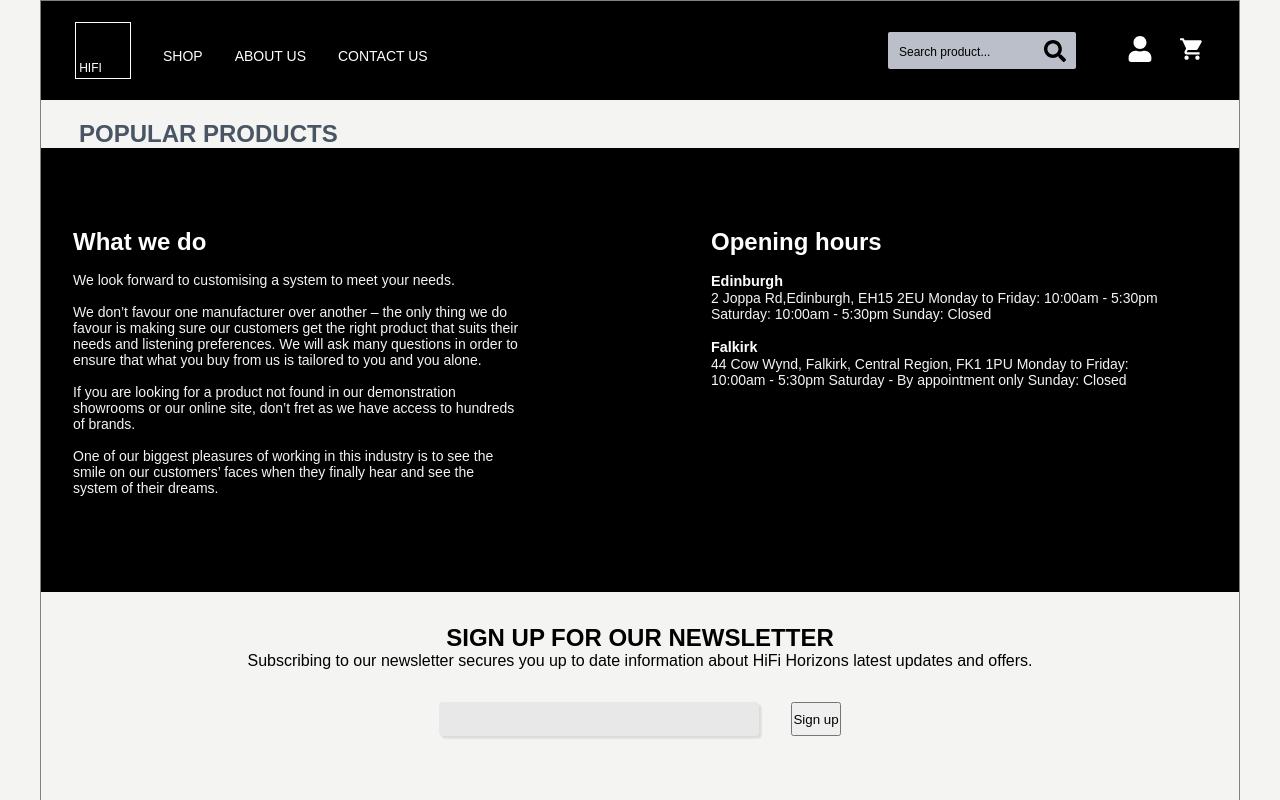
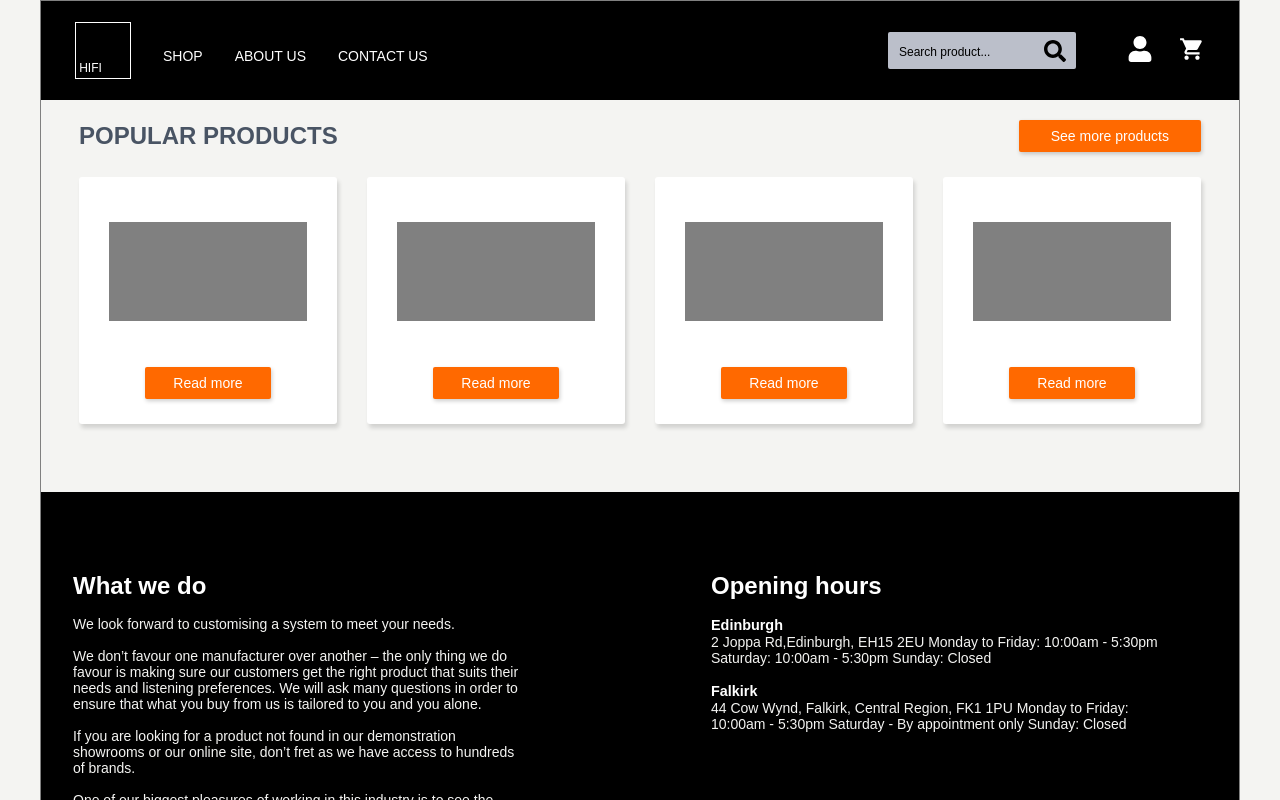
Before and after one commit to rts-cmk-wu13/hifi-horizon-therocket, a React (Vite) app: page / in a window 1280 px wide. Shown: the top 800 px of the page. Built offline with nearby package versions, Linux system fonts and the light colour scheme; a web font is replaced by a local one.

Commit message:
productcard dynamic for main and list page

```diff
--- a/src/components/Home/HomeProducts.jsx
+++ b/src/components/Home/HomeProducts.jsx
@@ -1,14 +1,36 @@
+// import { useLoaderData } from "react-router"
+import Button from "../UniversalComponents/Button";
+import ProductCard from "../UniversalComponents/ProductCard";
+
 export default function HomeProducts() {
+    // const products = useLoaderData()
+
     return (
         <>
 
         <section className="homeproducts">
             <header className="homeproducts__header">
             <h1 className="homeproducts__headline">popular products</h1>
+            <Button
+            text="See more products"
+            path="list"
+            classname="homeproducts"
+            />
             </header>
 
             <section className="homeproducts__products">
-
+                <ProductCard
+                pagefooter="home"
+                />
+                <ProductCard
+                pagefooter="home"
+                />
+                <ProductCard
+                pagefooter="home"
+                />
+                <ProductCard
+                pagefooter="home"
+                />
             </section>
         </section>
         </>
--- a/src/components/Home/_home.scss
+++ b/src/components/Home/_home.scss
@@ -10,6 +10,12 @@
 .homeproducts{
     padding: 20px 38px 0 38px;
     // background-color: ;
+    &__header{
+        display: flex;
+        align-items: center;
+        justify-content: space-between;
+        margin-bottom: 25px;
+    }
     &__headline{
         font-size: 24px;
         font-family: "OpenSans", sans-serif;
@@ -17,4 +23,16 @@
         text-transform: uppercase;
         color: $headlineColor;
     }
+    &__products{
+        display: grid;
+        grid-template-columns: repeat(2, 1fr);
+
+        @media (min-width: 768px) {
+            grid-template-columns: repeat(4, 1fr);
+        }
+        gap: 30px;
+        width: 100%;
+        justify-content: space-between;
+        margin-bottom: 68px;
+    }
 }
--- a/src/components/UniversalComponents/Button.jsx
+++ b/src/components/UniversalComponents/Button.jsx
@@ -1,7 +1,11 @@
-export default function Button ({text, path, classname}) {
-return (
+import { Link } from "react-router";
 
-<Link to={`/{path}`} classname={`button button__${classname}`}> {text} </Link>
-)
+
+export default function Button({text, path, productId, classname}) {
+
+    return (
+
+    <Link to={`/{path}/{productId}`} className={`button button__${classname}`}> {text} </Link>
+    )
 
 }
--- a/src/components/UniversalComponents/ProductCard.jsx
+++ b/src/components/UniversalComponents/ProductCard.jsx
@@ -1,8 +1,41 @@
-export default function ProductCard() {
+import Button from "./Button";
+
+export default function ProductCard({headertext, headericon, title, digital, price, pagefooter}) {
     return (
         <>
 
-        <h1>hej</h1>
+        <article className="productcard">
+
+
+            <header className="productcard__header">
+                <p className="productcard__header-text">{headertext}</p>
+                <span>{headericon}</span>
+            </header>
+
+            <section className="productcard__details">
+                <div className="productcard__img-container">
+                    <div className="productcard__img" />
+                </div>
+                <p className="productcard__textbox">
+                    {title}
+                    <span className="productcard__digital">
+                        {digital}
+                    </span>
+                </p>
+                <span className="productcard__price">
+                    {price}
+                </span>
+            </section>
+
+            <footer className={`productcard__footer-${pagefooter}`}>
+            <Button
+            text="Read more"
+            path="/details"
+            // productId={productId}
+            classname="productcard"
+            />
+            </footer>
+        </article>
         </>
     )
 }
--- a/src/styles/_molecules.scss
+++ b/src/styles/_molecules.scss
@@ -4,14 +4,24 @@
 .button {
     color: white;
     background-color: #FF6900;
-    border-radius: 4px;
+    border-radius: 2px;
     border: none;
     cursor: pointer;
-    font-family: system-ui, -apple-system, BlinkMacSystemFont, 'Segoe UI', Roboto, Oxygen, Ubuntu, Cantarell, 'Open Sans', 'Helvetica Neue', sans-serif;
-    box-shadow: rgba(0, 0, 0, 0.2) 4px 4px 6px 0px;
-    box-sizing: border-box;
+    box-shadow: rgba(0, 0, 0, 0.2) 1px 2px 4px 0px;
     font-weight: 350;
-    font-size: 1rem;
+    font-size: 14px;
+
+    display: flex;
+    justify-content: center;
+    align-items: center;
+    width: fit-content;
+    &__homeproducts{
+        padding: 8px 32px;
+    }
+    &__productcard{
+        padding: 8px 28px;
+        margin-bottom: 25px;
+    }
 }
 a{
     text-decoration: none;
--- a/src/styles/_organisms.scss
+++ b/src/styles/_organisms.scss
@@ -91,3 +91,43 @@
         color: $whiteColor;
     }
 }
+
+.productcard{
+    max-height: 339px;
+    max-width: 258px;
+    background-color: $whiteColor;
+    box-shadow: 2px 4px 4px 0 #00000024;
+    border-radius: 3px;
+    &__img-container{
+        // width: 100%;
+        margin: 45px 30px 11px 30px;
+        max-width: 198px;
+        height: 99px;
+    }
+    &__img{
+        width: 100%;
+        height: 100%;
+        background-color: grey;
+    }
+    &__textbox{
+        font-family: "OpenSans", sans-serif;
+        font-family: 14px;
+        font-weight: bold;
+        text-align: center;
+        margin: 0 auto;
+        margin-bottom: 46px;
+    }
+    &__digital{
+        margin-top: 5px;
+        display: block;
+    }
+    &__price{
+        font-size: 24px;
+        margin: 0 auto;
+    }
+    &__footer-home{
+        width: 100%;
+        display: flex;
+        justify-content: center;
+    }
+}
```
Also changed, not shown: src/api/typicode.js (+5 -3 lines), src/router.jsx (+5 -4 lines).
